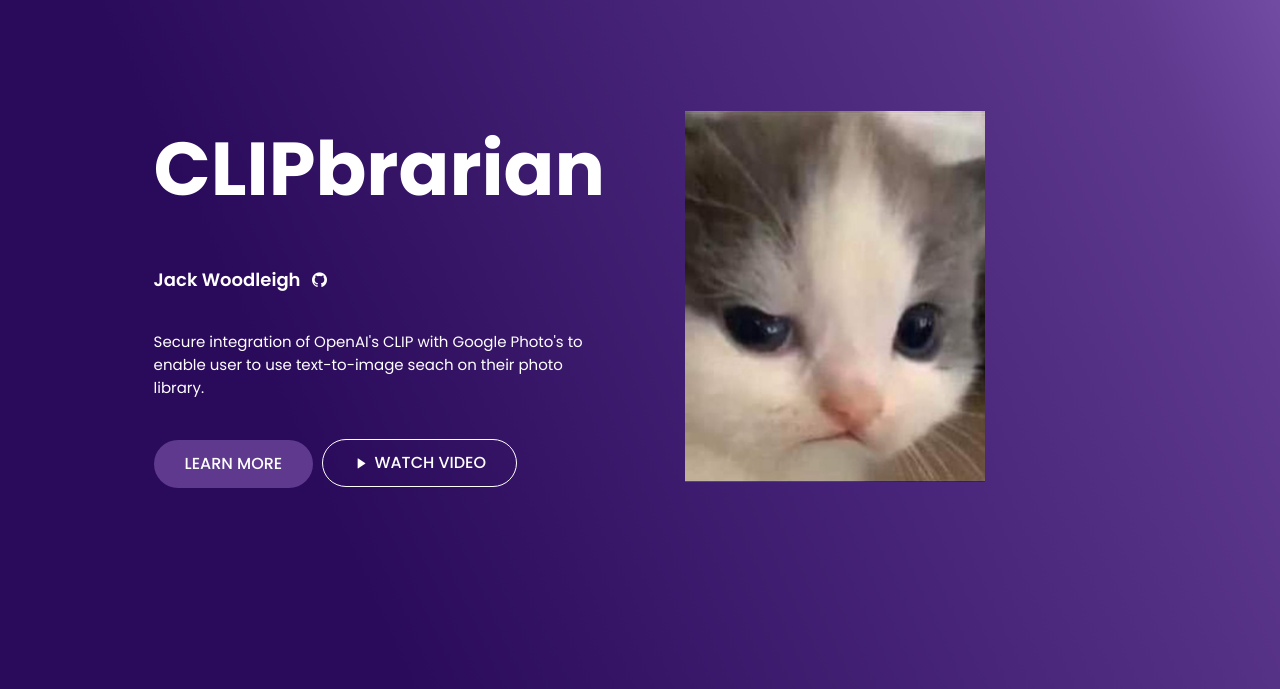
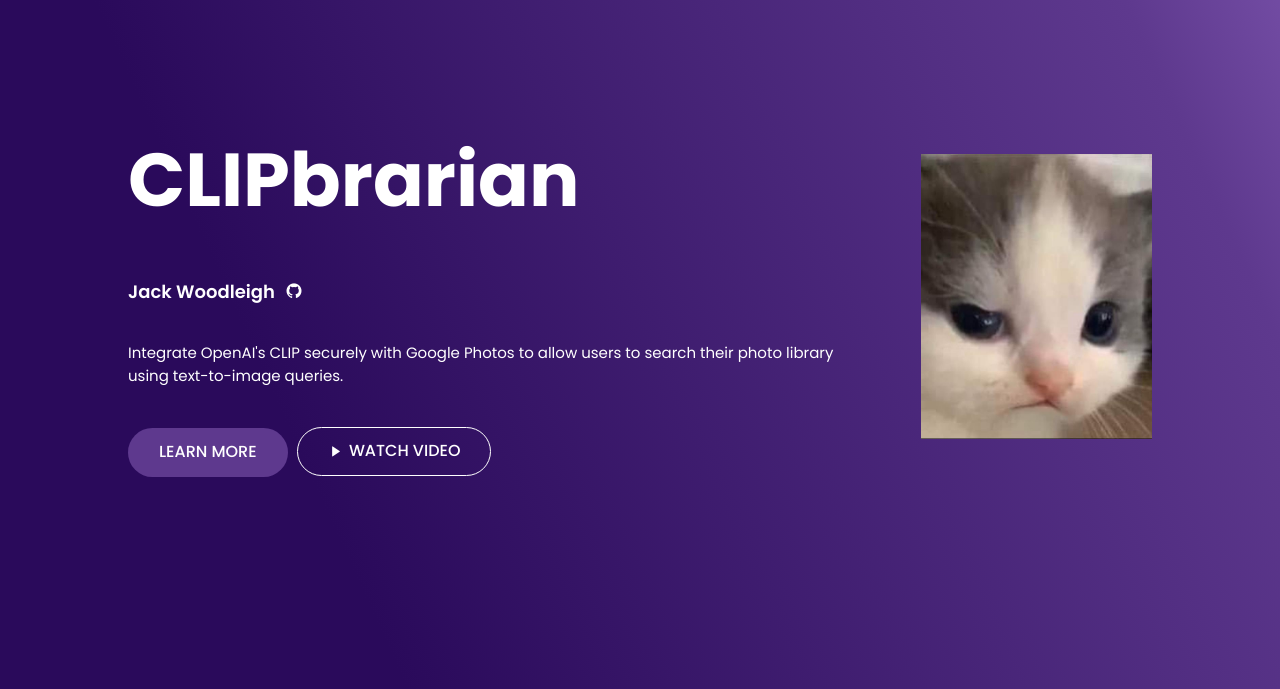
Before and after one commit to jackwoodleigh/CLIPSeeker, a Flask app: page /home2 in a window 1280 px wide. Shown: the part 111-800 px from the top of the page. Run offline with Flask 3, Linux system fonts and the light colour scheme; parts of the project's set-up code (start-up, migrations or seed data) failed here and were passed over.

Commit message:
small display change

```diff
--- a/website/static/css/home.css
+++ b/website/static/css/home.css
@@ -1,18 +1,19 @@
 
 .home{
     height: auto;
-    width: 100%;
+    width: auto;
     min-height: 75vh;
-    position: relative;
-    display: grid;
-    grid-template-columns: repeat(2, 1fr);
+
+    display: flex;
+    /*grid-template-columns: repeat(2, 1fr);*/
     align-items: center;
     justify-content: center;
     gap: 5rem;
+    padding: 0 10%;
+
+
 }
-section{
-    padding: 0 19%;
-}
+
 .home-text h5{
     font-size: 14px;
     font-weight: 400;
@@ -133,9 +134,13 @@
 }
 @media (max-width: 990px) {
     .home{
+        display: grid;
+        grid-template-columns: 1fr;
+        align-items: center;
+        justify-content: center;
         height: 100%;
         gap: 1rem;
-        grid-template-columns: 1fr;
+
     }
 }
 @media (max-width: 680px) {
--- a/website/templates/home2.html
+++ b/website/templates/home2.html
@@ -10,7 +10,7 @@
         <h1>CLIPbrarian</h1>
         <h4>Jack Woodleigh <a href="https://github.com/jackwoodleigh/CLIPsite" target="_blank"><i class="ri-github-fill"></i></a></h4>
 
-        <p>Secure integration of OpenAI's CLIP  with Google Photo's to enable user to use text-to-image seach on their photo library.</p>
+        <p>Integrate OpenAI's CLIP securely with Google Photos to allow users to search their photo library using text-to-image queries.</p>
         <a href="#">Learn More</a>
         <a href="#" class="ctaa"><i class="ri-play-fill"></i> Watch Video</a>
     </div>
--- a/website/templates/sign_up2.html
+++ b/website/templates/sign_up2.html
@@ -38,6 +38,7 @@
 
             <button type="submit" class="login-button">Sign Up</button>
 
+            <div class="signup-link"> Have an Account? <a href="/login2">Login</a></div>
 
         </div>
 
```
